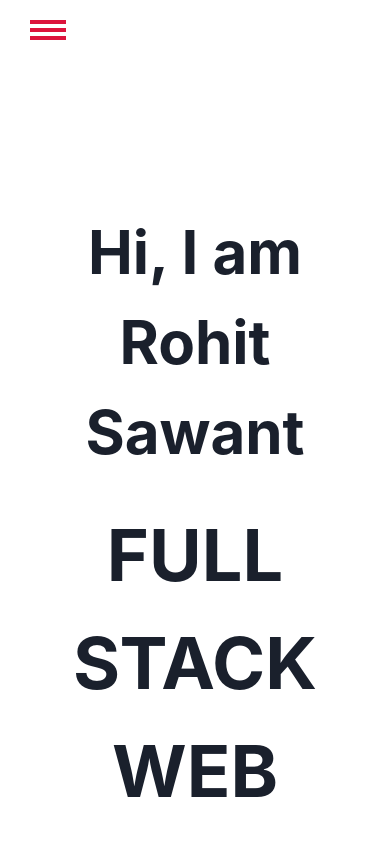
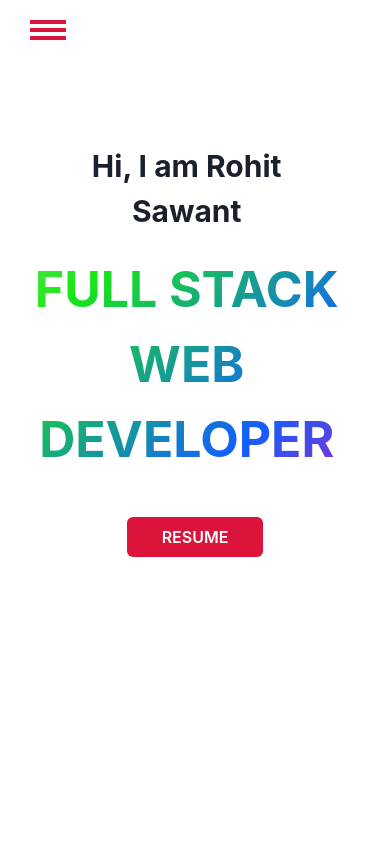
Before and after one commit to RohitDSawant/RohitDSawant.github.io, a React (Create React App) app: page / in a window 390 px wide. Shown: the top 844 px of the page. Built offline with nearby package versions, Linux system fonts and the light colour scheme.

Commit message:
animation added

```diff
--- a/src/App.css
+++ b/src/App.css
@@ -5,8 +5,46 @@
 
 #R{
     height: 40px;
+    width: 80%;
     border-radius: 50%;
 }
+
+#hi{
+    font-size: 50px;
+    font-weight: bold;
+  }
+
+
+
+#fsd{
+    font-size: 90px;
+    background-image: linear-gradient(
+      -225deg,
+      #d2cce9 0%,
+      #18ea10 29%,
+      #135eff 67%,
+      #ff009d 100%
+    );
+    background-size: auto auto;
+    background-clip: border-box;
+    background-size: 200% auto;
+    color: #fff;
+    background-clip: text;
+    font-weight: bolder;
+    text-fill-color: transparent;
+    -webkit-background-clip: text;
+    -webkit-text-fill-color: transparent;
+    animation: textclip 3s linear infinite;
+    display: inline-block;
+
+  }
+
+  @keyframes textclip {
+    to {
+      background-position: 200% center;
+    }
+  }
+
 
 
 #menu{
@@ -16,7 +54,7 @@
     display:flex;
     position:fixed;
     width:100%;
-    background-color:rgb(232, 231, 231);
+    background-color:rgb(228, 227, 227);
     min-width:max-content;
     align-items:center;
     color:black;
@@ -26,7 +64,7 @@
 }
 
 #navbar p {
-    color: navy;
+    color: black;
     font-weight: 600;
     font-size: 18px;
 }
@@ -132,7 +170,7 @@
     height: 100vh;
     /* background: linear-gradient(rgb(0, 162, 255),rgba(0, 0, 0, 0.292),rgb(0, 115, 255)); */
     padding-top: 4.5%;
-    padding-bottom: 5%;
+    margin-bottom: 7%;
     /* background: linear-gradient(rgb(228, 235, 135), white, rgb(90, 151, 205)) */
 }
 
@@ -140,12 +178,10 @@
     display: grid;
     grid-template-columns: repeat(6,1fr);
     gap: 20px;
-    width: 85%;
+    width: 90%;
     margin: auto;
 
 }
-
-
 
 
 #skills-grid > div{
@@ -156,10 +192,9 @@
     flex-direction: column;
     justify-content: space-around;
     align-items: center;
-    font-size: 16px;
+    font-size: 17px;
     font-family:'Segoe UI', Tahoma, Geneva, Verdana, sans-serif;
     font-weight: 700;
-
 
 }
 
@@ -169,20 +204,17 @@
     border-radius: 15px;
 }
 
+
 #skills-grid >div:hover{
     padding: 10%;
     box-shadow: rgba(234, 236, 237, 0.868) 0px 3px 3px 2px, rgba(21, 21, 57, 0.658) 0px 2px 16px 0px;
 }
 
 
-
-
 #projects{
     padding-top: 5%;
     padding-bottom: 5%;
-    /* margin-bottom: 2%; */
     text-align: center;
-    /* background-image: url("https://png.pngtree.com/back_origin_pic/03/64/88/61f6be20861ae675113c29ab97fb99d7.jpg"); */
 }
 
 #project_grid{
@@ -265,7 +297,7 @@
     justify-content: center;
     align-items: center;
     margin-bottom: 15px;
-    margin-top: 15px;
+    margin-top: 25px;
 
 }
 
@@ -327,7 +359,6 @@
 
 
 
-/* =============> Media Queries <================ */
 
 /* Position and sizing of burger button */
 .bm-burger-button {
@@ -344,18 +375,7 @@
 
   }
 
-  /* Color/shape of burger icon bars on hover*/
-  /* .bm-burger-bars-hover {
-    background: #a90000;
-  } */
 
-  /* Position and sizing of clickable cross button
-  .bm-cross-button {
-    height: 24px;
-    width: 24px;
-  } */
-
-  /* Color/shape of close button cross */
   .bm-cross {
     background: #bdc3c7;
   }
@@ -373,9 +393,9 @@
 
   /* General sidebar styles */
   .bm-menu {
-    background: #000200f4;
+    background: #000200c1;
     padding: 2.5em 1.5em 0;
-    font-size: 1.15em;
+    font-size: 24px;
 
   }
 
@@ -400,6 +420,14 @@
     background: rgba(0, 0, 0, 0.3);
     top: 0px;
   }
+
+
+
+
+
+  /* =============> Media Queries <================ */
+
+
 @media all and (min-width: 125px) and (max-width:426px){
 
     #menu{
@@ -416,8 +444,20 @@
     #home{
         width: 100%;
         height: 100vh;
-        padding-top: 20%;
+        padding-top: 10%;
     }
+
+
+    #hi{
+        font-size: 30px;
+        font-weight: bold;
+    }
+
+    #fsd{
+        font-size: 50px;
+        font-weight: bolder;
+    }
+
 
     #home > div> div:nth-child(1) {
         /* border: 1px solid; */
@@ -425,11 +465,7 @@
         margin-bottom: -20px;
     }
 
-   #hi{
-    height: 30px;
-    /* margin-left: 10px;
-    margin-right: 10px; */
-   }
+
 
     #about{
         width: 100%;
@@ -477,7 +513,6 @@
     #project_grid  div{
        height: auto;
        padding: 10px;
-       /* border: 1px solid; */
     }
 
     #project_grid > div > div p{
@@ -490,11 +525,6 @@
         font-size: 20px;
     }
 
-    #screen{
-        height: 50%;
-
-    }
-
     #tech_stack{
         display: flex;
         gap: 10px;
@@ -505,15 +535,17 @@
 
     }
 
+    #sep{
+       height: 15px;
+    }
+
     #tech_stack > h3{
         font-size: 15px;
-
         font-family:monospace;
     }
 
     #tech_stack > img{
-       height: 25px;
-
+       height: 25px
     }
 
     i{
@@ -528,13 +560,16 @@
 
     #contact_grid i{
         font-size: 25px;
-        color: black;
     }
 
     #contact_grid > div{
         border: 1px solid grey;
         padding: 7px;
         border-radius: 10px;
+    }
+
+    #calender{
+        width: 90%;
     }
 
 }
@@ -549,6 +584,16 @@
         width: 100%;
         height: 100vh;
         padding-top: 15%;
+    }
+
+    #hi{
+        font-size: 50px;
+        font-weight: bold;
+    }
+
+    #fsd{
+        font-size: 67px;
+        font-weight: bolder;
     }
 
     #about{
@@ -595,9 +640,7 @@
     }
 
     #project_grid  div{
-       /* margin-bottom: 10%; */
        height: auto;
-       /* border: 1px solid; */
     }
 
     #project_grid > div > div p{
@@ -642,11 +685,26 @@
 
     .btn{
         font-size: 30px;
+    }
 
-        /* background-color: #fff; */
+
+    #contact_grid i{
+        font-size: 25px;
+    }
+
+    #contact_grid > div{
+        border: 1px solid grey;
+        padding: 7px;
+        border-radius: 10px;
+    }
+
+    #calender{
+        width: 90%;
+    }
+
 
 }
 
 
 
-}
+/* /////////////////////// */
--- a/src/components/About.jsx
+++ b/src/components/About.jsx
@@ -25,6 +25,7 @@ function About() {
               About Me:
             </Heading>
             <br />
+            <br />
             <p
             data-aos="flip-right"
             data-aos-delay="30"
--- a/src/components/Home.jsx
+++ b/src/components/Home.jsx
@@ -11,7 +11,6 @@ function Home() {
   return (
     <div id="home">
       <Box>
-        <br />
         <Box
           style={{
             display: 'flex',
@@ -21,15 +20,16 @@ function Home() {
             marginBottom: '5%',
           }}
         >
-          <Text fontWeight={'bold'} fontSize={'6xl'}>
-            Hi, I am Rohit Sawant
-          </Text>
+          <Box data-aos="fade-left">
+            <Text id="hi">Hi, I am Rohit Sawant</Text>
+          </Box>
           <br />
-          <Text fontWeight={'bold'} fontSize={'7xl'}>
-            FULL STACK WEB DEVELOPER{' '}
-          </Text>
+          <br />
+          <Box data-aos="zoom-in" >
+            <Text id="fsd">FULL STACK WEB DEVELOPER </Text>
+          </Box>
         </Box>
-
+        <br />
         <a href={resume} download>
           <Button
             onClick={() => {
--- a/src/components/Navbar.jsx
+++ b/src/components/Navbar.jsx
@@ -37,7 +37,7 @@ export const Navbar = () => {
           <a href="#home">
             <img
               id="R"
-              src="https://i.pinimg.com/originals/da/b7/53/dab753b06032875bc65d19f6a7c741cb.png"
+              src="https://cdn.dribbble.com/users/1732431/screenshots/4701576/dribbble.png"
               alt=""
             />
           </a>
```
Lines whose indentation alone changed are shown as unchanged.
